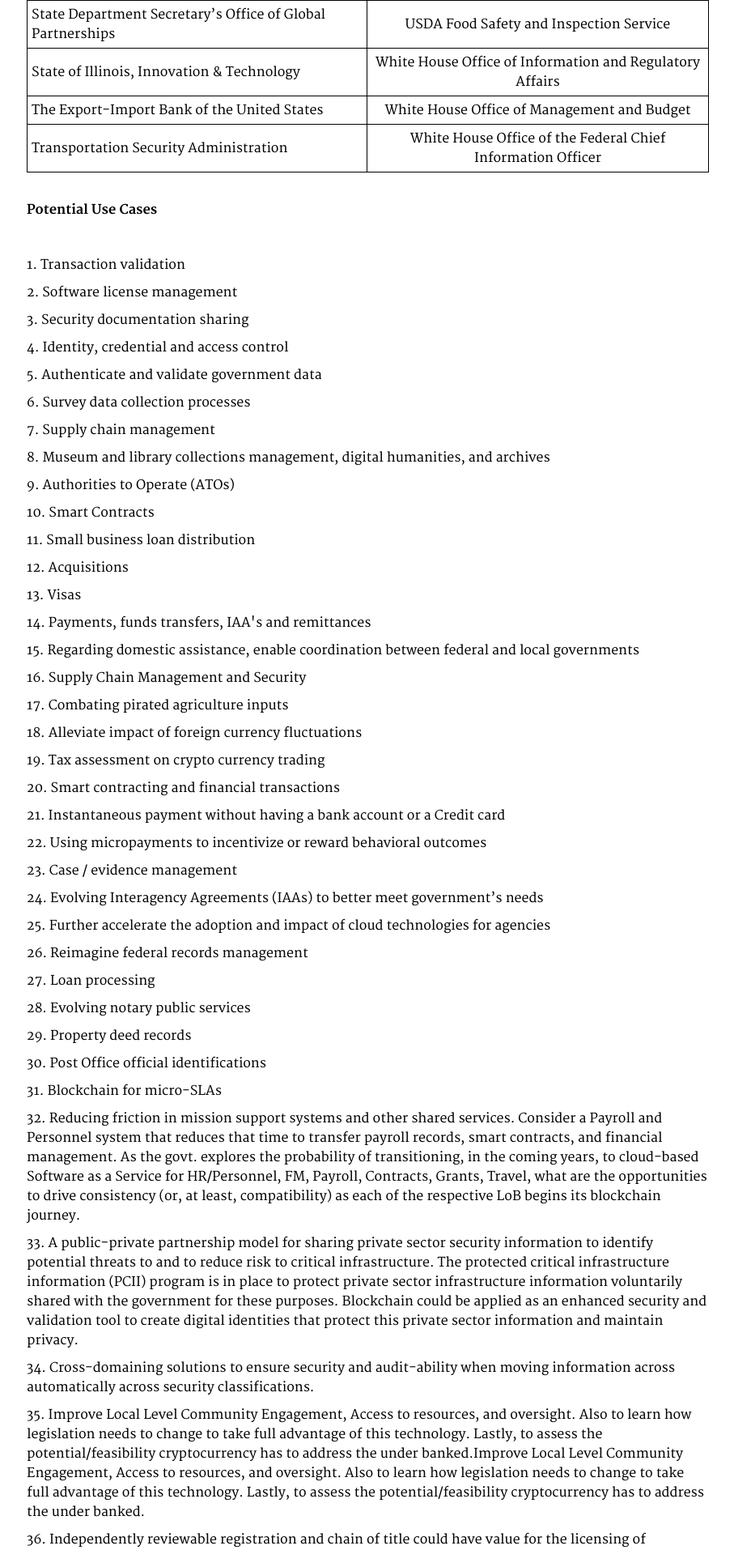
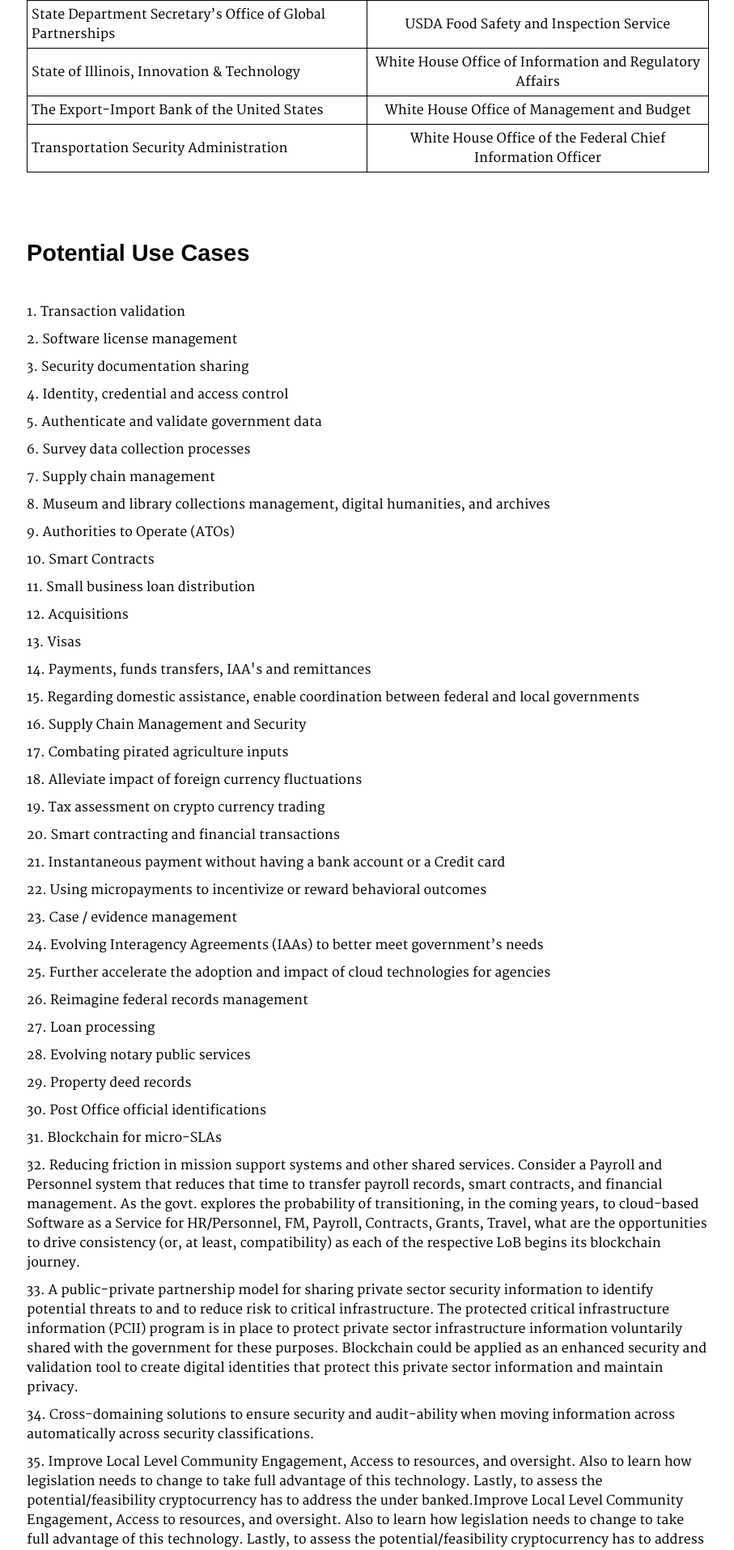
Before and after one commit to GSA/emerging-technology-atlas, a Jekyll site: the page built from pages/blockchain-forum.md, in a window 1280 px wide. Shown: the part 1279-3193 px from the top of the page at 81% size, without its empty margins (349-1256 px from the left). Built offline with Jekyll 4.4.1, drawn with Linux system fonts in a browser that asks for light colours.

```diff
--- a/pages/blockchain-forum.md
+++ b/pages/blockchain-forum.md
@@ -44,7 +44,7 @@ description: ""
 | Transportation Security Administration                     | White House Office of the Federal Chief Information Officer |
 
 <p> <br> </p>
-**Potential Use Cases**
+## Potential Use Cases
 <p> <br> </p>
 <p>1. Transaction validation</p>
 
```
